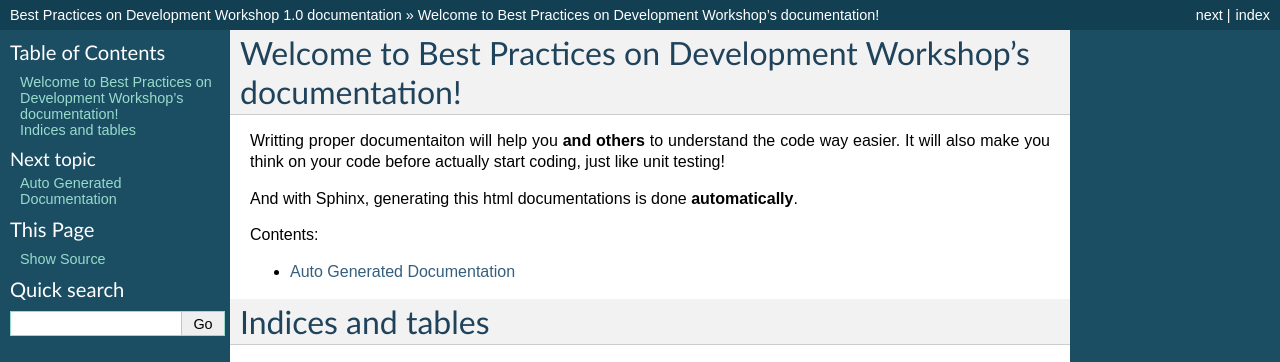
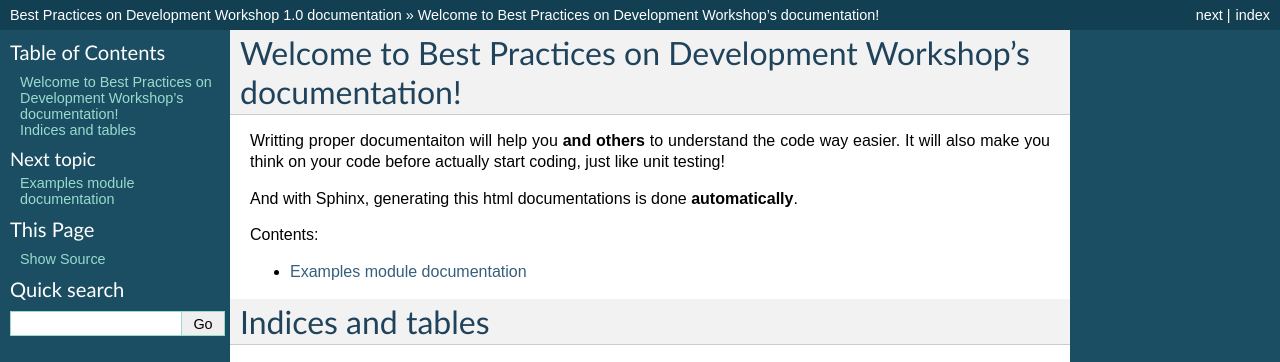
Before and after one commit to guillermo-carrasco/BestPracticesWorkshop, a Sphinx documentation site: the page built from sphinx/source/index.rst, in a window 1280 px wide. Shown: the top 362 px of the page. Built offline with Sphinx 7.4.7, drawn with Linux system fonts in a browser that asks for light colours; formulas are drawn with MathJax 3.

Commit message:
Change docs title

```diff
--- a/sphinx/source/code.rst
+++ b/sphinx/source/code.rst
@@ -1,5 +1,5 @@
-Auto Generated Documentation
-============================
+Examples module documentation
+=============================
 
 .. automodule:: BestPracticesWorkshop.examples
     :members:
```
